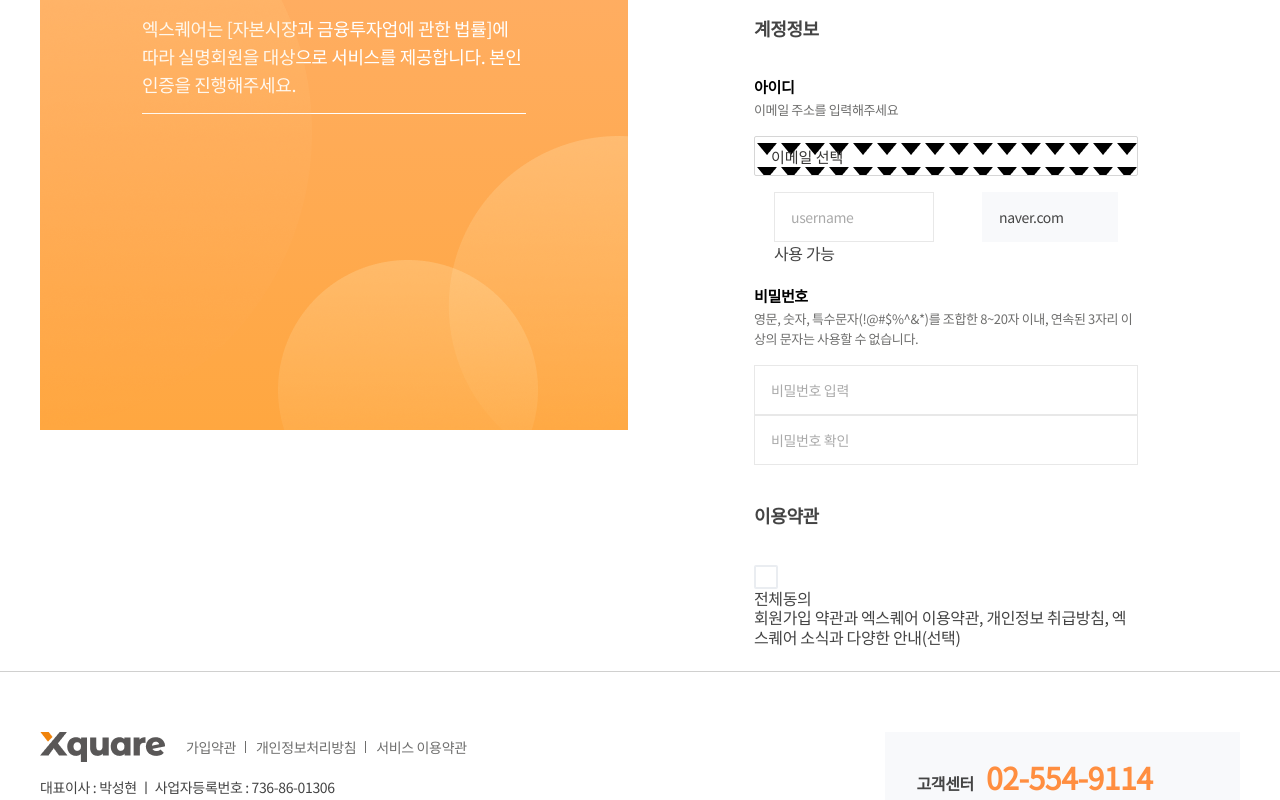
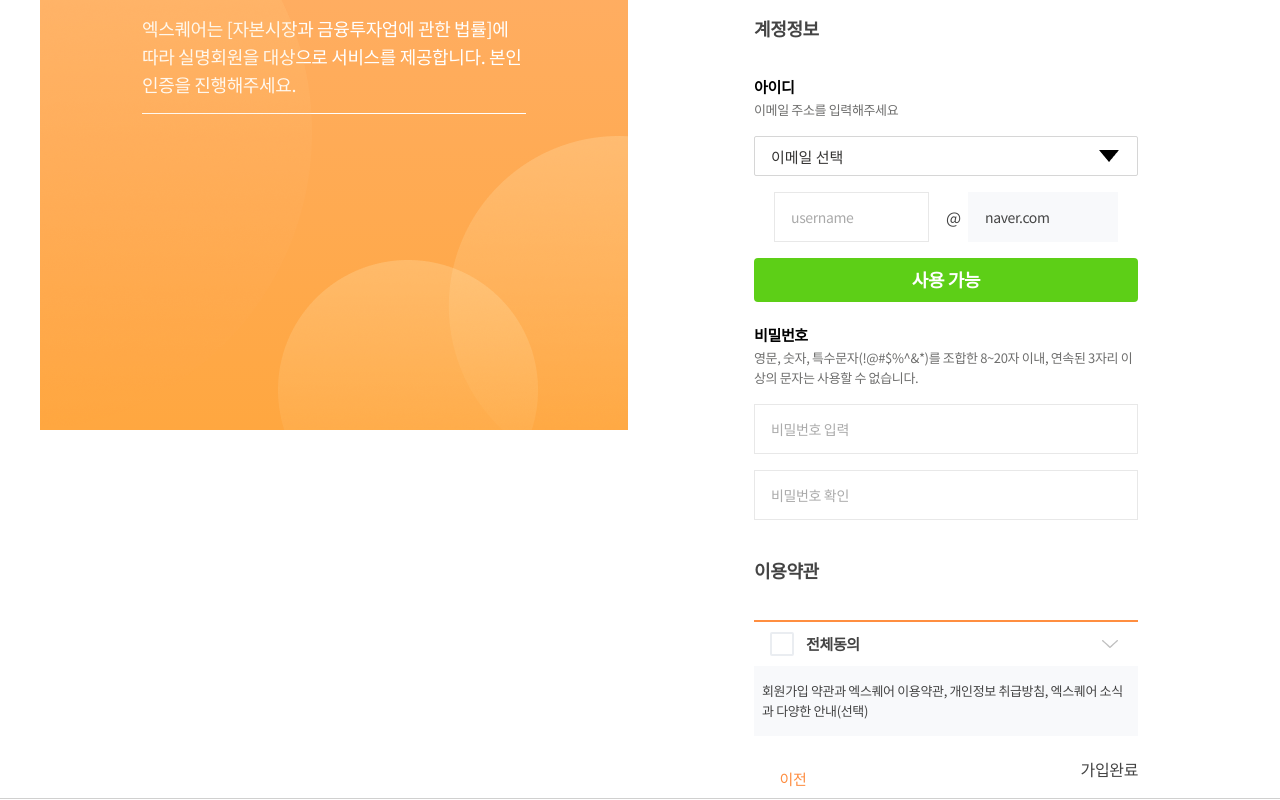
Before and after one commit to sol727/Xquare_project, a React (Create React App) app: page /signup2 in a window 1280 px wide. Shown: the part 440-1240 px from the top of the page. Built offline with nearby package versions, Linux system fonts and the light colour scheme.

Commit message:
회원가입추가 작업진행

```diff
--- a/src/pages/signup2.js
+++ b/src/pages/signup2.js
@@ -2,12 +2,28 @@
 import {Link} from 'react-router-dom';
 import Header from '../components/header'
 import Footer from '../components/footer';
+import $ from 'jquery'
 
 
 export default class Signup2 extends React.Component {
 
     constructor(props) {
     super(props);
+    }
+
+    componentDidMount(){
+
+        $('.agree_box .all_agree_wrap .down_btn').on('click',function(){
+            $(this).toggleClass('on');
+            $(this).parents('.all_agree_wrap').nextAll('.agree_wrap').slideToggle(300);
+        });
+
+
+        $('.agree_box .check_wrap2 .down_btn').on('click',function(){
+            $(this).toggleClass('on');
+            $(this).parents('.check_wrap2').next('.txt_box2').slideToggle(300);
+        });
+
     }
 
     render() {
@@ -32,6 +48,10 @@
                                 <p className="sub_title">엑스퀘어는 [자본시장과 금융투자업에 관한 법률]에 따라 실명회원을 대상으로 서비스를 제공합니다. 본인인증을 진행해주세요.</p>
                                 <div>
                                     <button type="button" className="navy_btn">본인인증 하러가기</button>
+
+                                    {/* 본인인증 완료후 노출되는 버튼↓ */}
+                                    {/* <button type="button" className="form_btn green_btn">인증완료</button> */}
+
                                     <input type="text" placeholder="성함"/>
                                     <input type="text" placeholder="휴대전화 연락처"/>
                                 </div>
@@ -42,40 +62,98 @@
                                     <li>
                                         <h3 className="input_title">아이디</h3>
                                         <p className="input_sub_title">이메일 주소를 입력해주세요</p>
+
+                                        {/* 아이디 유효성검사미통과시에 노출되는 문구↓ */}
+                                        {/* <p className="error_msg">이미 존재하는 이메일 주소입니다. 다른 이메일 주소를 입력해주세요.</p> */}
                                         <select name="" id="">
                                             <option value="" >이메일 선택</option>
+                                            <option value="" >직접입력</option>
                                         </select>
 
                                         {/* select 선택하면 나오는 input box */}
                                         <div className="email_select">
-                                            <div className="clearfix2">
-                                                <input type="text" placeholder="username"/><input type="text" value="naver.com" readOnly disabled/>
-                                            </div>
-                                            <button type="button">사용 가능</button>
+                                            {/* select에서 naver,daum, ..등등 선택시 노출↓ */}
+                                            <ul className="clearfix2">
+                                                <li><input type="text" placeholder="username"/></li>
+                                                <li className="clearfix2"><span>@</span><input type="text" value="naver.com" readOnly disabled/></li>
+                                            </ul>
+                                            <button type="button" className="form_btn green_btn">사용 가능</button>
+
+                                            {/* select에서 직접입력 선택시 노출↓ */}
+                                            {/* <input type="text" value="username@mail.com"/>
+                                            <button type="button" className="form_btn unable_btn">중복확인</button> */}
                                         </div>
 
                                     </li>
                                     <li>
                                         <h3 className="input_title">비밀번호</h3>
-                                        <p className="input_sub_title">영문, 숫자, 특수문자(!@#$%^&*)를 조합한 8~20자 이내, 연속된 3자리 이상의 문자는 사용할 수 없습니다.</p>
-                                        <input type="password" placeholder="비밀번호 입력"/>
-                                        <input type="password" placeholder="비밀번호 확인"/>
+                                        {/* 비밀번호 유효성검사미통과시에 class에 red_color 추가↓ */}
+                                        <p className="input_sub_title">영문, 숫자, 특수문자(&#33;&#64;&#35;&#36;&#37;&#94;&amp;&#42;)를 조합한 8~20자 이내, 연속된 3자리 이상의 문자는 사용할 수 없습니다.</p>
+
+                                        {/* 비밀번호 유효성검사통과시에 노출되는 문구↓ */}
+                                        {/* <p className="input_sub_title green_color">사용 가능한 비밀번호 입니다.</p> */}
+
+                                        <input type="password" placeholder="비밀번호 입력" className="mb16"/>
+
+                                        {/* 비밀번호 유효성검사미통과시에 div class에 alert 추가↓ */}
+                                        <div className="check_input"><input type="password" placeholder="비밀번호 확인"/></div>
                                     </li>
                                 </ul>
                             </div>
-                            <div>
+
+                            <div className="terms_wrap">
                                 <h2 className="title">이용약관</h2>
-                                <ul>
-                                    <li>
-                                       <div className="check_wrap">
-                                           <input type="checkbox"/><label htmlFor=""></label><label htmlFor="">전체동의</label>
-                                           <img src="" alt=""/>
+                                <ul className="agree_box">
+                                    <li className="all_agree_wrap">
+                                        <div className="check_wrap clearfix2">
+                                            <div className="clearfix">
+                                                <input type="checkbox" id="all_check" className="all_agree"/><label htmlFor="all_check"></label><label htmlFor="all_check" className="label_txt">전체동의</label>
+                                            </div>
+                                            <button type="button" className="down_btn"><img src={ require('../images/down_arrow.png') } alt="화살표 아이콘"/></button>
                                         </div>
-                                        <div>
+                                        <div className="txt_box">
                                             회원가입 약관과 엑스퀘어 이용약관, 개인정보 취급방침, 엑스퀘어 소식과 다양한 안내(선택)
                                         </div>
                                     </li>
+                                    <li className="agree_wrap">
+                                        <div className="check_wrap check_wrap2 clearfix2">
+                                            <div className="clearfix">
+                                                <input type="checkbox" id="check1" className=""/><label htmlFor="check1"></label><label htmlFor="check1" className="label_txt">회원가입&amp;엑스퀘어 이용약관</label>
+                                            </div>
+                                            <button type="button" className="down_btn"><img src={ require('../images/down_arrow.png') } alt="화살표 아이콘"/></button>
+                                        </div>
+                                        <div className="txt_box2">
+                                        Lorem ipsum dolor sit amet, consectetur adipiscing elit. Phasellus congue leo lectus nisl, at. Sed pretium amet, sagittis consectetur est. Sed risus pellentesque morbi aliquam sit etiam lorem. Dui vitae sed convallis elit ut ut orci at. Tortor risus pharetra, integer scelerisque libero consectetur turpis at varius. Urna orci ut lectus eu urna. Arcu mauris dignissim eget in pharetra vestibulum massa sed hac. Nunc condimentum aenean id nunc curabitur. Amet, nunc consectetur pulvinar ullamcorper leo rutrum sed diam. Adipiscing cras habitant sed non malesuada.
+                                        </div>
+                                    </li>
+                                    <li className="agree_wrap">
+                                        <div className="check_wrap check_wrap2 clearfix2">
+                                            <div className="clearfix">
+                                                <input type="checkbox" id="check2" className=""/><label htmlFor="check2"></label><label htmlFor="check2" className="label_txt">개인정보 취급방침</label>
+                                            </div>
+                                            <button type="button" className="down_btn"><img src={ require('../images/down_arrow.png') } alt="화살표 아이콘"/></button>
+                                        </div>
+                                        <div className="txt_box2">
+                                        Lorem ipsum dolor sit amet, consectetur adipiscing elit. Phasellus congue leo lectus nisl, at. Sed pretium amet, sagittis consectetur est. Sed risus pellentesque morbi aliquam sit etiam lorem. Dui vitae sed convallis elit ut ut orci at. Tortor risus pharetra, integer scelerisque libero consectetur turpis at varius. Urna orci ut lectus eu urna. Arcu mauris dignissim eget in pharetra vestibulum massa sed hac. Nunc condimentum aenean id nunc curabitur. Amet, nunc consectetur pulvinar ullamcorper leo rutrum sed diam. Adipiscing cras habitant sed non malesuada.
+                                        </div>
+                                    </li>
+                                    <li className="agree_wrap">
+                                        <div className="check_wrap check_wrap2 clearfix2">
+                                            <div className="clearfix">
+                                                <input type="checkbox" id="check3" className=""/><label htmlFor="check3"></label><label htmlFor="check3" className="label_txt">엑스퀘어 소식과 다양한 안내(선택)</label>
+                                            </div>
+                                            <button type="button" className="down_btn"><img src={ require('../images/down_arrow.png') } alt="화살표 아이콘"/></button>
+                                        </div>
+                                        <div className="txt_box2">
+                                        Lorem ipsum dolor sit amet, consectetur adipiscing elit. Phasellus congue leo lectus nisl, at. Sed pretium amet, sagittis consectetur est. Sed risus pellentesque morbi aliquam sit etiam lorem. Dui vitae sed convallis elit ut ut orci at. Tortor risus pharetra, integer scelerisque libero consectetur turpis at varius. Urna orci ut lectus eu urna. Arcu mauris dignissim eget in pharetra vestibulum massa sed hac. Nunc condimentum aenean id nunc curabitur. Amet, nunc consectetur pulvinar ullamcorper leo rutrum sed diam. Adipiscing cras habitant sed non malesuada.
+                                        </div>
+                                    </li>
                                 </ul>
+                            </div>
+
+                            <div className="btn_wrap clearfix2">
+                                <button type="button" className="back_btn">이전</button>
+                                <button type="button">가입완료</button>
                             </div>
                         </form>
                     </div>
--- a/src/style/style2.scss
+++ b/src/style/style2.scss
@@ -1,7 +1,10 @@
 
 //공통
+.red_color{color:#ff513e !important;}
+.green_color{color:#5dcf17 !important;}
+.mb16{margin-bottom:16px;}
 .pc_none {display: none;}
-select{width:100%;height: 40px;border: 1px solid #d6d6d6;border-radius:2px;padding:0 16px;background:url(/src/images/icons/select_icon.png);font-size:15px;}
+select{width:100%;height: 40px;border: 1px solid #d6d6d6;border-radius:2px;padding:0 16px;background-image:url(../images/icons/select_icon.png);background-repeat: no-repeat;background-position-x: calc(100% - 16px);background-position-y:center;font-size:15px;}
 input:read-only{background: #f8f9fb;border-color:#f8f9fb;}
 .error_msg{
     font-size: 13px;color:#ff513e;margin-top:4px;}
@@ -11,6 +14,7 @@
 }
 input.error + .input_delt_btn{
     display: block;}
+
 
 //footer
 footer{padding-top: 60px;border-top:1px solid #d0d0cf;
@@ -95,7 +99,8 @@
 
 //btn
 .navy_btn{width: 100%;height: 44px;background:#282d40;border-radius:4px;color:#fff;font-size: 18px;font-weight: 600;}
-
+.green_btn{color:#fff;background:#5dcf17;font-weight: 600;}
+.unable_btn{color:#bfbfbf;background: #eaedf1;}
 
 .signup.signup2{
     .right{padding:0px 102px 0px;
@@ -109,15 +114,39 @@
     }
     .info_wrap{
         select{margin-bottom:16px;}
-        .email_select{padding:0 20px;
-            input:first-child{width:160px;}
-            input:last-child{width:calc(100% - 208px);position: relative;}
-            input:last-child::after{position: absolute;}
+        .email_select{
+            ul{padding:0 20px;margin-top:0px;}
+            ul li:first-child{width:45%;margin-bottom:16px;}
+            ul li:last-child{width:50%;margin-bottom:16px;}
+            ul li:last-child input{width:calc(100% - 22px);}
+            ul li:last-child span{line-height: 50px;}
+            .unable_btn{margin-top: 16px;}
         }
 
+    }
+    .terms_wrap{
+        .agree_box{border-top:2px solid #ff8e40;
+            .check_wrap{padding:10px 16px;}
+            .txt_box{padding:15px 8px;background:#f8f9fb;font-size: 13px;line-height: 20px;}
+            .agree_wrap{display:none;}
+            .check_wrap2{background:#f8f9fb;}
+            .down_btn.on img{transform: rotate(180deg);}
+            .txt_box2{padding:10px 34px;font-size: 13px;color:#343332;line-height: 20px;display: none;}
+        }
+    }
+    .btn_wrap{
+        .back_btn{width:78px;height:38px;color:#fe8d40;font-size:15px;}
     }
 }
 
 .input_title{font-size:15px;color:#000000;}
 .input_sub_title{font-size:13px;color:#6e6e6d;margin-bottom:16px;line-height: 20px;}
 .input_title + .input_sub_title{margin-top:4px;}
+.input_title + .error_msg{margin-bottom:16px;}
+
+.check_input{position: relative;
+    &:after{position: absolute;content:'';width:24px;height: 24px;right:16px;top:50%;transform: translateY(-50%);background-image: url(../images/icons/check_input_alert.png);display:none;}
+}
+.check_input.alert{
+    &:after{display:block;}
+}
```
Also changed, not shown: src/images/down_arrow.png (added), src/images/icons/check_input_alert.png (added).
